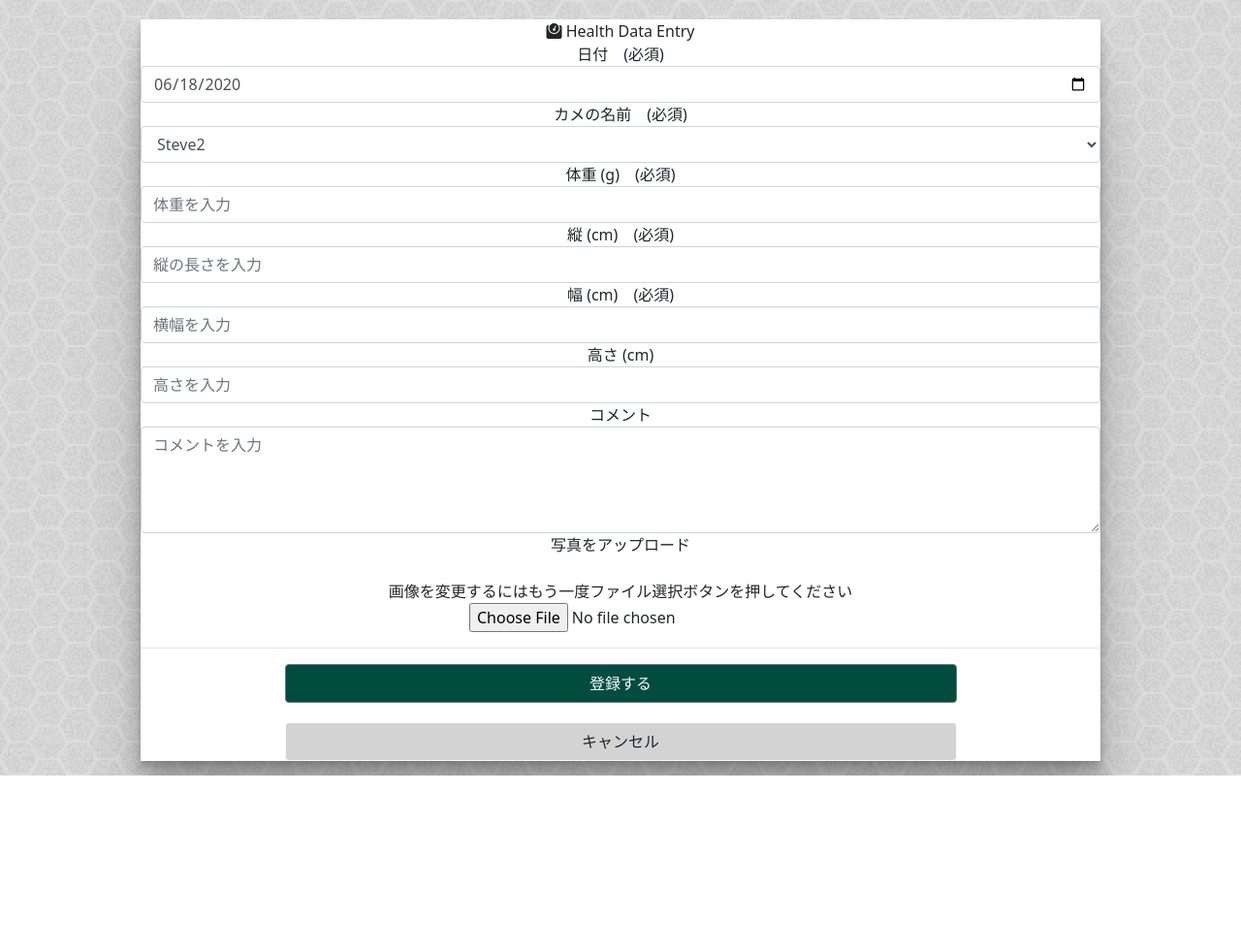
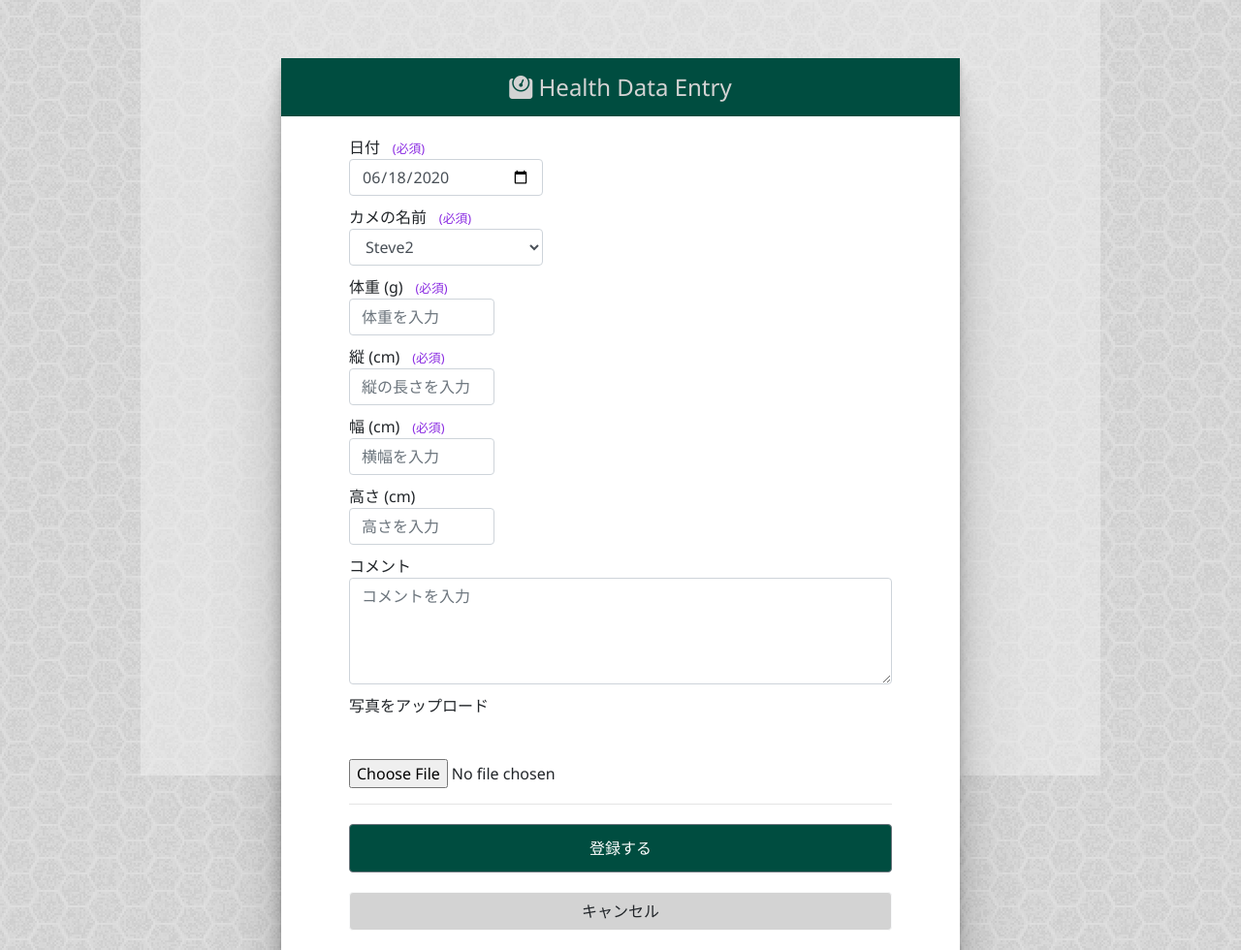
Before and after one commit to tanikawa418/SteveWeb, a PHP site: page /Steveweb/input/mesurement_input.php in a window 1280 px wide. Shown: the whole page at 97% size. Before the commit the page ends 800 px from the top, so only its background shows below. Run offline with PHP 8.4, Linux system fonts and the light colour scheme; the visitor is signed in with stand-in values (Sample User, id 1); data that the repository does not hold is empty; style sheets or scripts are compiled from the project's sources; some libraries are stand-ins or nearby versions.

Commit message:
mesurement_inputを整形

```diff
--- a/common/styles/_utility_900up.scss
+++ b/common/styles/_utility_900up.scss
@@ -7,3 +7,13 @@ body {
     @import url('https://fonts.googleapis.com/css?family=Noto+Sans|Noto+Sans+JP&display=swap');
     font-family: "Noto Sans", "Noto Sans JP";
 }
+
+div.mydialog_header {
+    height: 60px;
+    margin-bottom: 20px;
+    font-size: 1.5em;
+
+    & p{
+        line-height: 60px;
+    }
+}
--- a/common/styles/_utility_base.scss
+++ b/common/styles/_utility_base.scss
@@ -31,6 +31,21 @@ body {
     @extend .mycard;
 }
 
+div.mydialog_header {
+    width: 100%;
+    height: 60px;
+    margin-bottom: 20px;
+    background-color: $cBG_dialog_header;
+    color: $cGray;
+    text-align: center;
+    font-size: 1.2em;
+
+    & p {
+        height: 100%;
+        line-height: 60px;
+    }
+}
+
 
 #btn_submit {
     display: block;
--- a/health/input/mesurement_input.php
+++ b/health/input/mesurement_input.php
@@ -169,14 +169,14 @@
     <!-- font awesome -->
     <link href="https://use.fontawesome.com/releases/v5.6.1/css/all.css" rel="stylesheet">
 
-    <link rel="stylesheet" href="style.css?<?php echo date('Ymd-Hi'); ?>">
+    <link rel="stylesheet" href="styles/style.css">
 
     <title>Document</title>
 </head>
 <body>
     <div class="mycontainer">
-        <div class="mycard">
-            <div class="mycardheader">
+        <div class="mydialog">
+            <div class="mydialog_header">
                 <a href=""></a>
                 <p><i class="fas fa-weight"></i> Health Data Entry</p>
             </div>
--- /dev/null
+++ b/health/input/styles/breakpoints/_500up.scss
@@ -0,0 +1,28 @@
+
+
+/* **************************
+    mycontainer
+   ************************** */
+
+  div.mycontainer {
+    max-width: 990px;
+    height: 100vh;
+  }
+
+  .form-group {
+    width: 80%;
+    margin: 0 auto;
+  }
+/* **************************
+    card
+   ************************** */
+
+  div.mydialog {
+    width: 700px;
+    margin-top: 40px;
+  }
+
+
+  form.select {
+    display: block;
+  }
--- /dev/null
+++ b/health/input/styles/breakpoints/_base.scss
@@ -0,0 +1,173 @@
+@charset "utf-8";
+
+/* **************************
+    fonts
+   ************************** */
+
+@import url("https://fonts.googleapis.com/css?family=Noto+Sans|Noto+Sans+JP&display=swap");
+
+/* **************************
+    モバイル用設定
+   ************************** */
+
+/* **************************
+    基本設定
+   ************************** */
+
+body {
+  background: url(../../../common/images/design/light_honeycomb_@2X.png);
+}
+
+/* **************************
+    mycontainer
+   ************************** */
+div.mycontainer {
+  max-width: 400px;
+  margin: 0 auto;
+  padding-top: 20px;
+}
+
+
+/* **************************
+    card
+   ************************** */
+
+div.mydialog {
+  width: 340px;
+  height: auto;
+  padding-bottom: 20px;
+  margin: 0 auto;
+  margin-top: 20px;
+}
+
+.form-group {
+  width: 90%;
+  margin: 0 auto;
+
+  & p.field_label {
+    text-align: left;
+    margin-top: 5px;
+    margin-bottom: 0px;
+
+    & .required {
+      font-size: 0.8em;
+      color: $cRequired;
+    }
+  }
+
+  & .field_error {
+    background-color:$cBG_ErrField;
+  }
+
+  & .error {
+    font-size: 0.8em;
+    color: red;
+    margin-top: 0;
+  }
+
+  & .input_nm {
+    width: 200px;
+  }
+
+  & .input_sm {
+    width: 150px;
+  }
+
+  & .form-control {
+    margin-bottom: 10px;
+  }
+
+  & #myPreview {
+    max-width: 200px;
+    background-size: cover;
+  }
+
+  & #file_change_guide {
+    visibility: hidden;
+    font-size: 0.8em;
+    color: $cRequired;
+  }
+}
+
+
+
+
+/* ***************************************
+    Settings for PC
+   ************************************ */
+
+@media screen and (min-width: 500px) {
+  header {
+    width: 100%;
+    height: 60px;
+    line-height: 60px;
+  }
+
+  div.headercontainer {
+    width: 300px;
+    height: 40px;
+    font-size: 40px;
+  }
+
+  #homeicon {
+    font-size: 30px;
+  }
+}
+
+/* **************************
+    mycontainer
+   ************************** */
+
+@media screen and (min-width: 500px) {
+  div.mycontainer {
+    max-width: 990px;
+    margin: 0 auto;
+    height: 100vh;
+    padding-top: 20px;
+    background-color: rgba(240, 240, 240, 0.5);
+    /* text-align: center; */
+  }
+
+  .form-group {
+    width: 600px;
+    margin: 0 auto;
+  }
+}
+/* **************************
+    card
+   ************************** */
+
+@media screen and (min-width: 500px) {
+  div.mycard {
+    width: 700px;
+    height: auto;
+    margin: 0 auto;
+    margin-top: 40px;
+  }
+
+  div.mycardheader {
+    width: 100%;
+    height: 100px;
+    margin-bottom: 30px;
+  }
+
+  div.mycardheader p {
+    height: 50px;
+    font-size: 2em;
+  }
+
+  form.select {
+    display: block;
+  }
+
+  #btn_submit {
+    width: 100%;
+    height: 50px;
+    margin: 20px 0;
+  }
+  #btn_cancel {
+    width: 100%;
+    height: 40px;
+    /* margin-bottom: 20px; */
+  }
+}
--- /dev/null
+++ b/health/input/styles/style.css
@@ -0,0 +1,258 @@
+@charset "UTF-8";
+/******************************************************************
+
+Utility Style : base
+
+******************************************************************/
+@import url("https://fonts.googleapis.com/css?family=Noto+Sans|Noto+Sans+JP&display=swap");
+@import url("https://fonts.googleapis.com/css?family=Noto+Sans|Noto+Sans+JP&display=swap");
+@import url("https://fonts.googleapis.com/css?family=Noto+Sans|Noto+Sans+JP&display=swap");
+html, body, p, div, ul, li {
+  margin: 0;
+  padding: 0;
+  border: 0;
+  font-style: normal;
+  font-weight: normal;
+  font-size: 100%;
+  vertical-align: baseline;
+}
+
+body {
+  font-family: "Noto Sans", "Noto Sans JP";
+}
+
+.mycard, .mydialog {
+  background-color: white;
+  -webkit-box-shadow: 0 1.9px 2.5px rgba(0, 0, 0, 0.057), 0 5px 6.1px rgba(0, 0, 0, 0.076), 0 10.1px 11.4px rgba(0, 0, 0, 0.086), 0 19.2px 19.8px rgba(0, 0, 0, 0.092), 0 38.4px 34.8px rgba(0, 0, 0, 0.1), 0 101px 74px rgba(0, 0, 0, 0.13);
+          box-shadow: 0 1.9px 2.5px rgba(0, 0, 0, 0.057), 0 5px 6.1px rgba(0, 0, 0, 0.076), 0 10.1px 11.4px rgba(0, 0, 0, 0.086), 0 19.2px 19.8px rgba(0, 0, 0, 0.092), 0 38.4px 34.8px rgba(0, 0, 0, 0.1), 0 101px 74px rgba(0, 0, 0, 0.13);
+}
+
+div.mydialog_header {
+  width: 100%;
+  height: 60px;
+  margin-bottom: 20px;
+  background-color: #004d40;
+  color: lightgray;
+  text-align: center;
+  font-size: 1.2em;
+}
+
+div.mydialog_header p {
+  height: 100%;
+  line-height: 60px;
+}
+
+#btn_submit {
+  display: block;
+  width: 70%;
+  height: 40px;
+  margin: 0 auto;
+  margin-top: 10px;
+  margin-bottom: 20px;
+  background-color: #004d40;
+}
+
+#btn_cancel {
+  display: block;
+  width: 70%;
+  height: 40px;
+  margin: 0 auto;
+  background-color: lightgray;
+}
+
+/* **************************
+    fonts
+   ************************** */
+/* **************************
+    モバイル用設定
+   ************************** */
+/* **************************
+    基本設定
+   ************************** */
+body {
+  background: url(../../../common/images/design/light_honeycomb_@2X.png);
+}
+
+/* **************************
+    mycontainer
+   ************************** */
+div.mycontainer {
+  max-width: 400px;
+  margin: 0 auto;
+  padding-top: 20px;
+}
+
+/* **************************
+    card
+   ************************** */
+div.mydialog {
+  width: 340px;
+  height: auto;
+  padding-bottom: 20px;
+  margin: 0 auto;
+  margin-top: 20px;
+}
+
+.form-group {
+  width: 90%;
+  margin: 0 auto;
+}
+
+.form-group p.field_label {
+  text-align: left;
+  margin-top: 5px;
+  margin-bottom: 0px;
+}
+
+.form-group p.field_label .required {
+  font-size: 0.8em;
+  color: blueviolet;
+}
+
+.form-group .field_error {
+  background-color: pink;
+}
+
+.form-group .error {
+  font-size: 0.8em;
+  color: red;
+  margin-top: 0;
+}
+
+.form-group .input_nm {
+  width: 200px;
+}
+
+.form-group .input_sm {
+  width: 150px;
+}
+
+.form-group .form-control {
+  margin-bottom: 10px;
+}
+
+.form-group #myPreview {
+  max-width: 200px;
+  background-size: cover;
+}
+
+.form-group #file_change_guide {
+  visibility: hidden;
+  font-size: 0.8em;
+  color: blueviolet;
+}
+
+/* ***************************************
+    Settings for PC
+   ************************************ */
+@media screen and (min-width: 500px) {
+  header {
+    width: 100%;
+    height: 60px;
+    line-height: 60px;
+  }
+  div.headercontainer {
+    width: 300px;
+    height: 40px;
+    font-size: 40px;
+  }
+  #homeicon {
+    font-size: 30px;
+  }
+}
+
+/* **************************
+    mycontainer
+   ************************** */
+@media screen and (min-width: 500px) {
+  div.mycontainer {
+    max-width: 990px;
+    margin: 0 auto;
+    height: 100vh;
+    padding-top: 20px;
+    background-color: rgba(240, 240, 240, 0.5);
+    /* text-align: center; */
+  }
+  .form-group {
+    width: 600px;
+    margin: 0 auto;
+  }
+}
+
+/* **************************
+    card
+   ************************** */
+@media screen and (min-width: 500px) {
+  div.mycard, div.mydialog {
+    width: 700px;
+    height: auto;
+    margin: 0 auto;
+    margin-top: 40px;
+  }
+  div.mycardheader {
+    width: 100%;
+    height: 100px;
+    margin-bottom: 30px;
+  }
+  div.mycardheader p {
+    height: 50px;
+    font-size: 2em;
+  }
+  form.select {
+    display: block;
+  }
+  #btn_submit {
+    width: 100%;
+    height: 50px;
+    margin: 20px 0;
+  }
+  #btn_cancel {
+    width: 100%;
+    height: 40px;
+    /* margin-bottom: 20px; */
+  }
+}
+
+@media (min-width: 500px) {
+  /* **************************
+    mycontainer
+   ************************** */
+  div.mycontainer {
+    max-width: 990px;
+    height: 100vh;
+  }
+  .form-group {
+    width: 80%;
+    margin: 0 auto;
+  }
+  /* **************************
+    card
+   ************************** */
+  div.mydialog {
+    width: 700px;
+    margin-top: 40px;
+  }
+  form.select {
+    display: block;
+  }
+}
+
+@media (min-width: 900px) {
+  /******************************************************************
+
+Utility Style : base
+
+******************************************************************/
+  body {
+    font-family: "Noto Sans", "Noto Sans JP";
+  }
+  div.mydialog_header {
+    height: 60px;
+    margin-bottom: 20px;
+    font-size: 1.5em;
+  }
+  div.mydialog_header p {
+    line-height: 60px;
+  }
+}
+/*# sourceMappingURL=style.css.map */
--- /dev/null
+++ b/health/input/styles/style.scss
@@ -0,0 +1,21 @@
+//変数定義
+@import "../../../common/styles/variables";
+
+// //Vendor Css
+// @import "../../common/styles/vendor/bootstrap.css";
+
+
+//breakpoints
+@import "../../../common/styles/utility_base";
+
+@import "breakpoints/base";
+
+
+@media (min-width: 500px) {
+    @import "breakpoints/500up";
+}
+
+
+@media (min-width: 900px) {
+    @import "../../../common/styles/utility_900up";
+}
```
Also changed, not shown: conditions/conditions.php (+4 -4 lines), health/styles/style.css (+23 -0 lines), home/styles/style.css (+23 -0 lines), login/styles/breakpoints/_900up.scss (+0 -10 lines), login/styles/breakpoints/_base.scss (+0 -16 lines), login/styles/style.css (+23 -23 lines), health/images/mesurement_pics/202006190000412020-05-21 124556-2.jpg (added), 4 other files.
